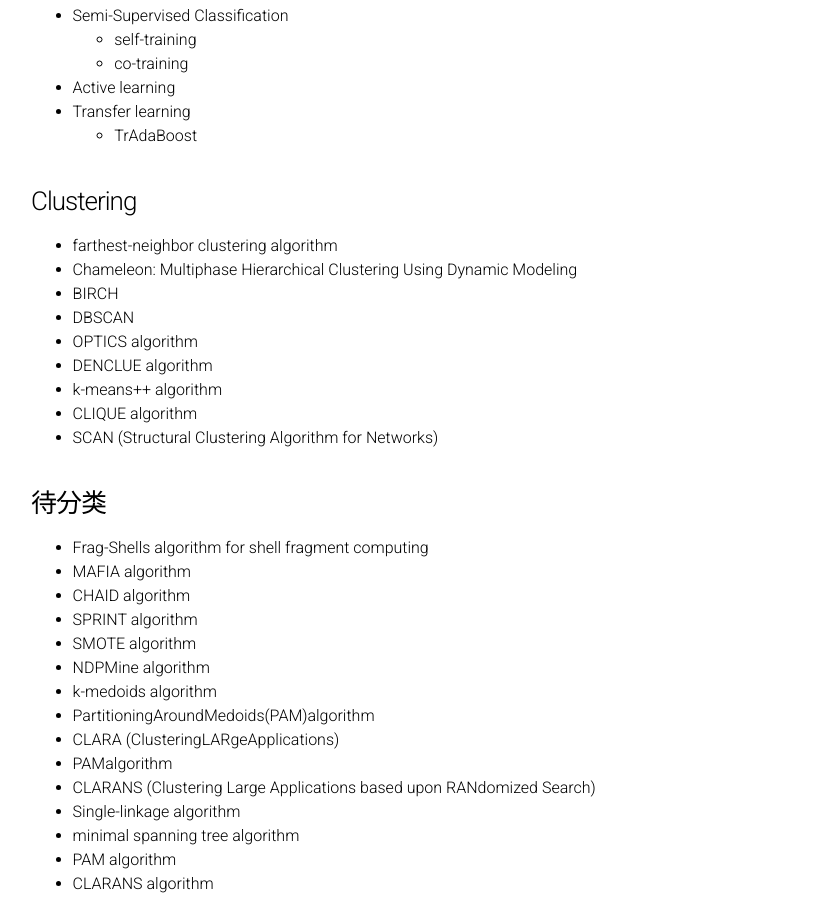
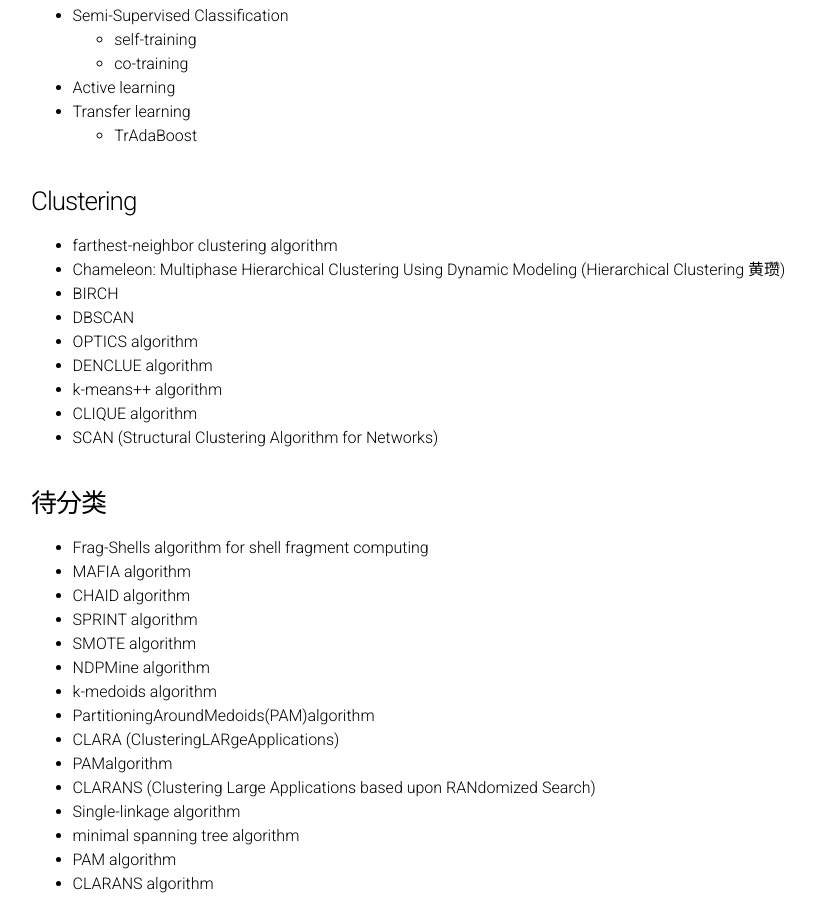
Before and after one commit to BITDM/bitdm.github.io, a Jekyll site: the page built from algorithms/algorithmsList.md, in a window 1280 px wide and 900 px high, scrolled down 1854 px. Shown: the whole window, without its empty margins (209-1024 px from the left). Built offline with Jekyll 4.4.1, drawn with Linux system fonts in a browser that asks for light colours.

Commit message:
Update algorithmsList.md

```diff
--- a/algorithms/algorithmsList.md
+++ b/algorithms/algorithmsList.md
@@ -78,7 +78,7 @@ We referred to this [blog](http://blog.csdn.net/leo2007608/article/details/93478
 ### Clustering
 
 + farthest-neighbor clustering algorithm
-+ Chameleon: Multiphase Hierarchical Clustering Using Dynamic Modeling
++ Chameleon: Multiphase Hierarchical Clustering Using Dynamic Modeling (Hierarchical Clustering 黄瓒)
 + BIRCH
 + DBSCAN
 + OPTICS algorithm
```
